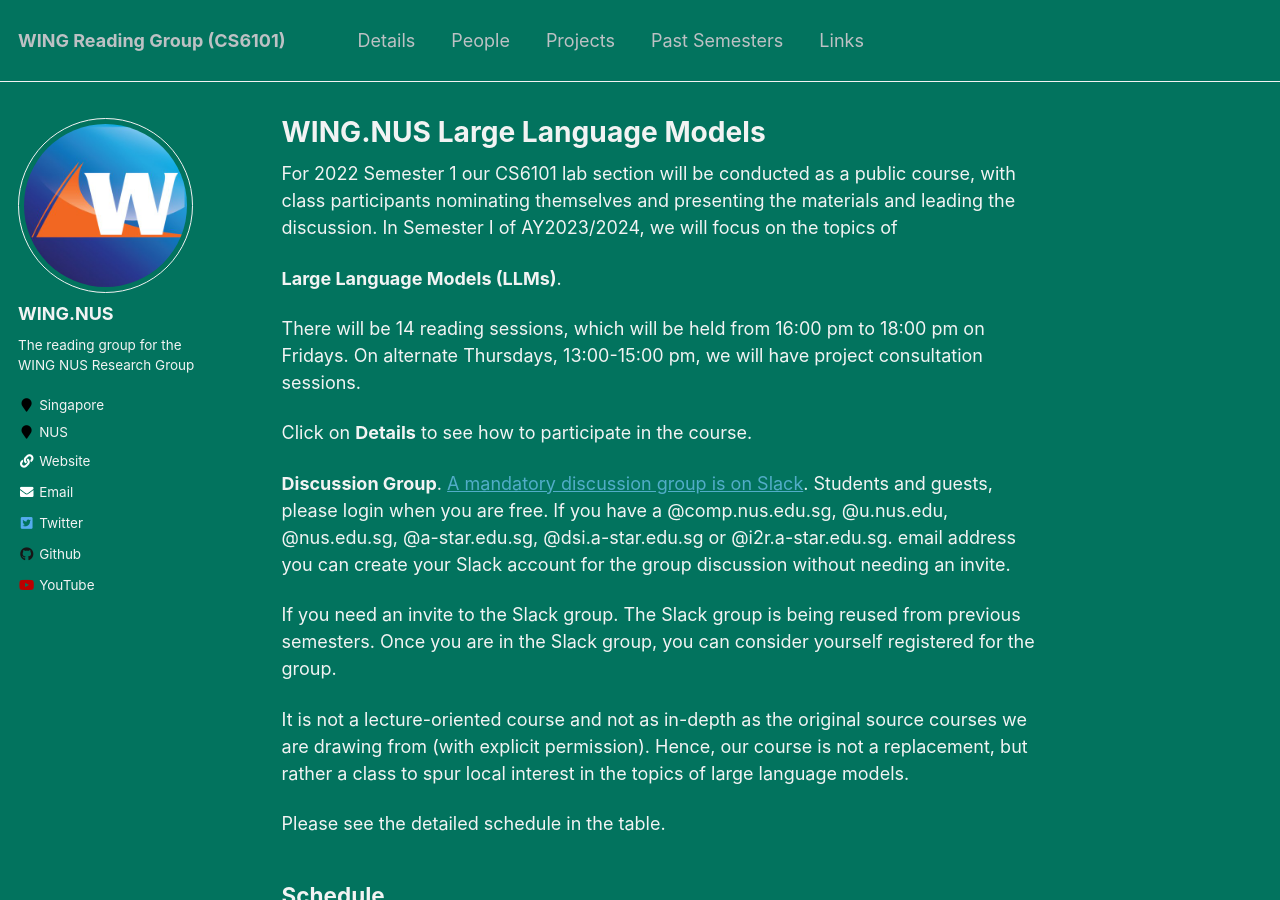
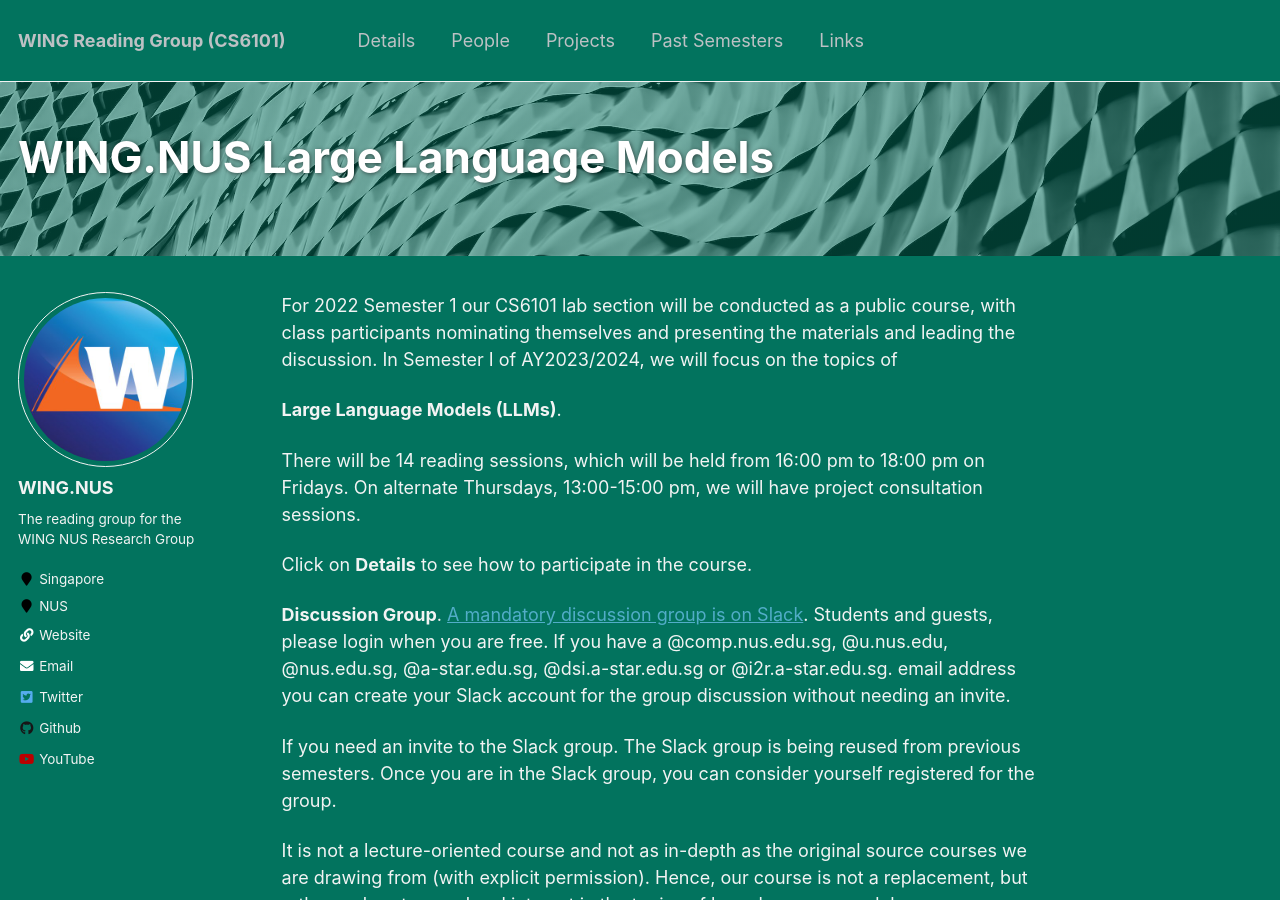
Before and after one commit to WING-NUS/cs6101, a Jekyll site: the page built from _pages/about.md, in a window 1280 px wide and 900 px high. Built offline with Jekyll 4.4.1, drawn with Linux system fonts in a browser that asks for light colours; part of the change alters nothing that is shown.

Commit message:
Updated.

```diff
--- a/_pages/about.md
+++ b/_pages/about.md
@@ -5,6 +5,9 @@ author_profile: true
 redirect_from:
   - /about/
   - /about.html
+header:
+  overlay_image: ricardo-gomez-angel-9AdeEdYB2yk-unsplash.jpg
+  overlay_filter: rgba(2, 115, 94, 0.5)
 ---
 For 2022 Semester 1 our CS6101 lab section will be conducted as a public course, with class participants nominating themselves and presenting the materials and leading the discussion.  In Semester I of AY2023/2024, we will focus on the topics of
 
```
